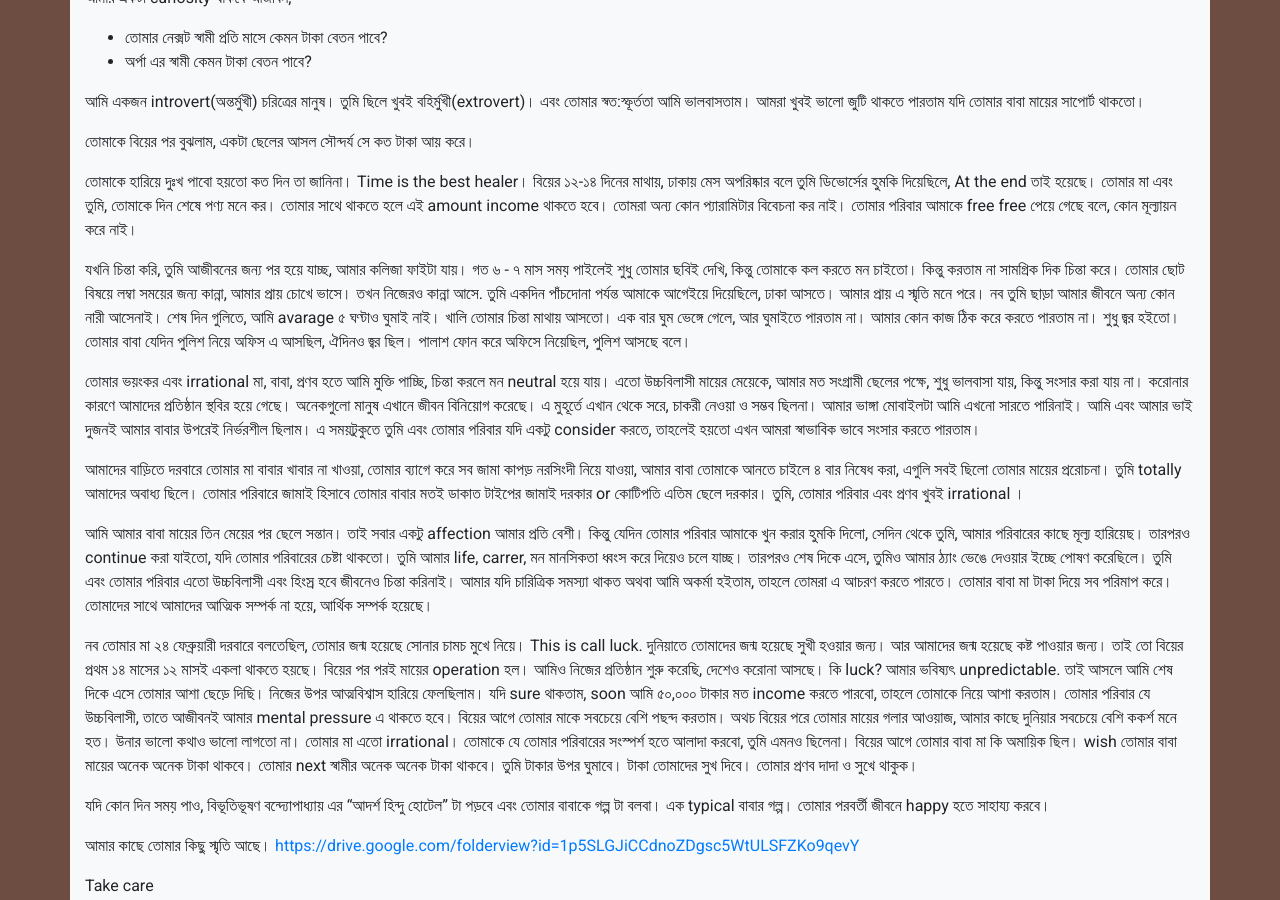
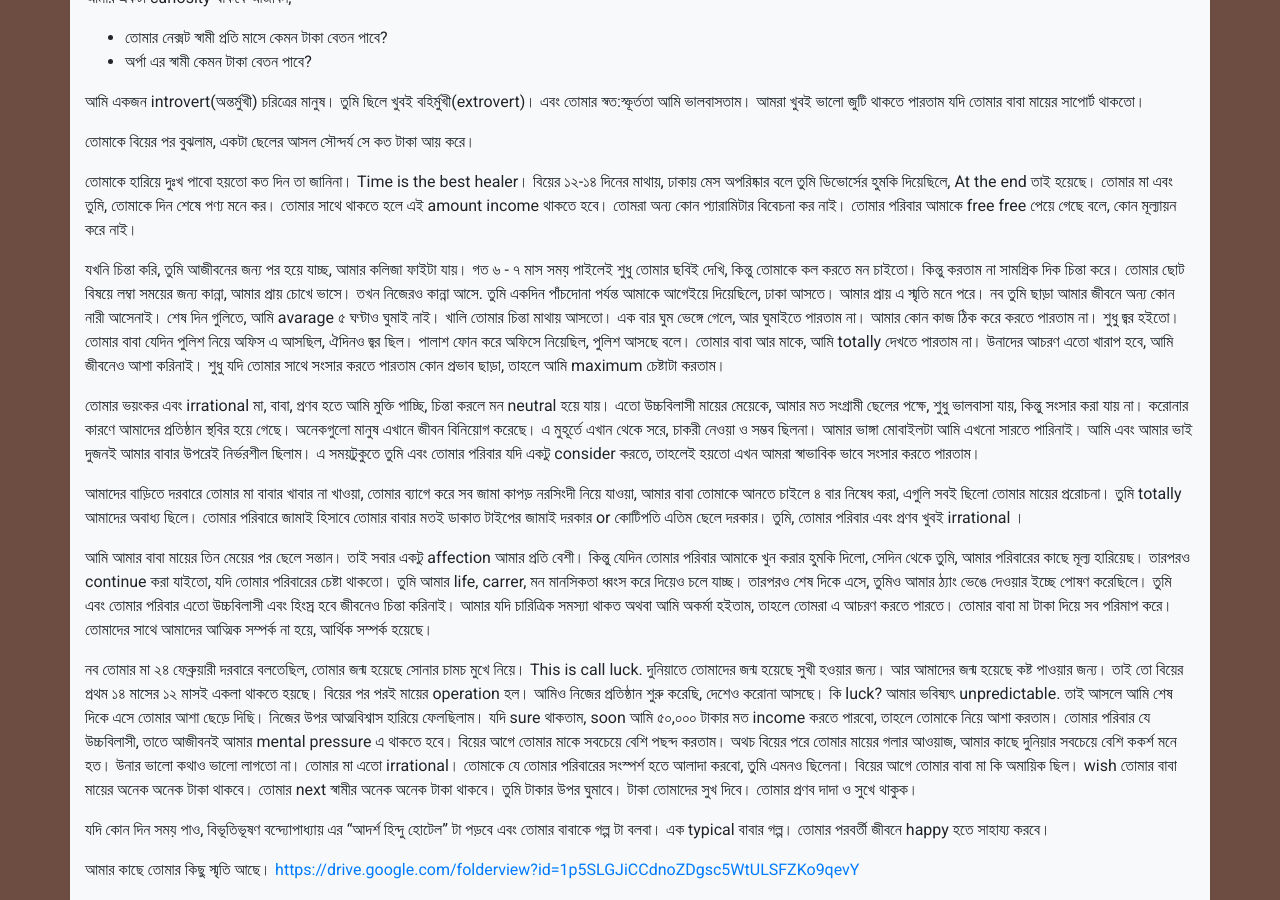
Before and after one commit to polodev/nobo, a Jekyll site: the page built from index.md, in a window 1280 px wide and 900 px high, scrolled down 4226 px. Built offline with Jekyll 4.4.1, drawn with Linux system fonts in a browser that asks for light colours; nearby versions of some CDN libraries; some of the changed text lies outside the part shown.

Commit message:
--updated--

```diff
--- a/index.md
+++ b/index.md
@@ -57,7 +57,7 @@ active: last-message
 
 আমি যেদিন সব furniture আরিফদের বাড়ী পাঠাই, আমার খুব খারাপ লাগছিলো। এক করোনার কারণেই, আমার তোমার সংসার হয়নাই। তোমার বাবা যদি furniture ঢাকার বাসায় না রেখে যেত, আমরা ছোট কোন বাসায় থাকতে পারতাম। অথবা আমার বাবার কথামত, যদি furniture গুলি তোমাদের বাসায় রাখার ব্যবস্থা করতো, তাহলেও আমরা ঢাকা একসাথে থাকতে পারতাম। তুমি এবং তোমার পরিবার, আমার এবং আমার পরিবারের প্রতি বিন্দু মাত্র ভদ্রতা দেখাওনি। আর তোমার মাঝেও, আমাদের তখনকার পরিস্থিতির সাথে মানিয়ে নেয়ার কোন মন মানসিকতা দেখতে পাইনাই। নব তোমার কি মনে পরে, তুমি কোন দিন আমাকে mentally কোন সাপোর্ট দিয়েছে, বউ হিসাবে? তোমার মায়ের যে mentality, তাতে তোমাকে নিয়ে কোন দিন সুখী হওয়া সম্ভব ছিলনা। তোমার বাবা এবং তুমি, তোমার মা দ্বারা খুবই প্রভাবিত। আর তোমার মা খুবই উচ্চবিলাসী এবং irrational. মানুষকে পরিমাপ করে টাকা পয়সার ভিত্তিতে। তোমাদের সঞ্জয়ের মতই already established ছেলে দরকার ছিল। তোমার মা উচ্চবিলাসী হওয়ার কারণেই, ৮ - ১০ টা সাধারণ পরিবারের মত বিয়ের পর বউ নিয়ে থাকতে পারিনাই।
 
-তুমি কি বলতে পারবে, আমার বাবা ৪ বার আনতে চাইলে, কেন আমাদের বাড়িতে আসো নাই? নব অন্য কোন ছেলের বাবা হলে, দ্বিতীয় বার ঐ আনতে চেষ্টা করত না। তোমার বাবা মায়ের, যেখানে তোমাকে উৎসাহ দিয়ে আমাদের বাড়িতে পাঠানো উচিৎ ছিল, সেখানে তারা তোমাকে নিরুৎসাহ করতো, আমাদের বাড়ীতে না থাকার জন্য। আমার বাবা মা তোমার প্রতি এতো আন্তরিক থাকা সত্ত্বেও তুমি আমাদের বাড়ি সাময়িক সময় (করোনা কালে) থাকলে না। তুমি আমাকে বলছিলে, তোমাদের বাড়িতে কি বান্দি গিরি করার জন্য নি তোমাকে বিয়ে দিয়েছে। কি এমন কাজ, আমাদের বাড়িতে তোমার করতে হয়েছিল? তুমি এ জাতীয় ভাষা তোমার মা হতেই পেয়েছ।
+তুমি কি বলতে পারবে, আমার বাবা ৪ বার আনতে চাইলে, কেন আমাদের বাড়িতে আসো নাই? নব অন্য কোন ছেলের বাবা হলে, দ্বিতীয় বার ঐ আনতে চেষ্টা করত না। তোমার বাবা মায়ের, যেখানে তোমাকে উৎসাহ দিয়ে আমাদের বাড়িতে পাঠানো উচিৎ ছিল, সেখানে তারা তোমাকে নিরুৎসাহিত করতো, আমাদের বাড়ীতে না থাকার জন্য। আমার বাবা মা তোমার প্রতি এতো আন্তরিক থাকা সত্ত্বেও তুমি আমাদের বাড়ি সাময়িক সময় (করোনা কালে) থাকলে না। তুমি আমাকে বলছিলে, তোমাদের বাড়িতে কি বান্দি গিরি করার জন্য নি তোমাকে বিয়ে দিয়েছে। কি এমন কাজ, আমাদের বাড়িতে তোমার করতে হয়েছিল? তুমি এ জাতীয় ভাষা তোমার মা হতেই পেয়েছ।
 
 তোমাদের বাড়ী গেলে, তোমার বিশ্বজিৎ দাদা এবং তুমি মিলে গ্রামীণ uniqlo থেকে ১০০০ টাকার একটা ইজি প্যান্ট কিনে দিয়েছিলে, এটাই আমি তোমাদের থেকে ব্যাবহার করেছি। বাকী যা আছে তোমাদের বাড়িতেই।
 
@@ -115,7 +115,7 @@ active: last-message
 
 তোমাকে হারিয়ে দুঃখ পাবো হয়তো কত দিন তা জানিনা। Time is the best healer। বিয়ের ১২-১৪ দিনের মাথায়, ঢাকায় মেস অপরিষ্কার বলে তুমি ডিভোর্সের হুমকি দিয়েছিলে, At the end তাই হয়েছে। তোমার মা এবং তুমি, তোমাকে দিন শেষে পণ্য মনে কর। তোমার সাথে থাকতে হলে এই amount income থাকতে হবে। তোমরা অন্য কোন প্যারামিটার বিবেচনা কর নাই। তোমার পরিবার আমাকে free free পেয়ে গেছে বলে, কোন মূল্যায়ন করে নাই।
 
-যখনি চিন্তা করি, তুমি আজীবনের জন্য পর হয়ে যাচ্ছ, আমার কলিজা ফাইটা যায়। গত ৬ - ৭ মাস সময় পাইলেই শুধু তোমার ছবিই দেখি, কিন্তু তোমাকে কল করতে মন চাইতো। কিন্তু করতাম না সামগ্রিক দিক চিন্তা করে। তোমার ছোট বিষয়ে লম্বা সময়ের জন্য কান্না, আমার প্রায় চোখে ভাসে। তখন নিজেরও কান্না আসে. তুমি একদিন পাঁচদোনা পর্যন্ত আমাকে আগেইয়ে দিয়েছিলে, ঢাকা আসতে। আমার প্রায় এ স্মৃতি মনে পরে। নব তুমি ছাড়া আমার জীবনে অন্য কোন নারী আসেনাই। শেষ দিন গুলিতে, আমি avarage ৫ ঘণ্টাও ঘুমাই নাই। খালি তোমার চিন্তা মাথায় আসতো। এক বার ঘুম ভেঙ্গে গেলে, আর ঘুমাইতে পারতাম না। আমার কোন কাজ ঠিক করে করতে পারতাম না। শুধু জ্বর হইতো। তোমার বাবা যেদিন পুলিশ নিয়ে অফিস এ আসছিল, ঐদিনও জ্বর ছিল। পালাশ ফোন করে অফিসে নিয়েছিল, পুলিশ আসছে বলে।
+যখনি চিন্তা করি, তুমি আজীবনের জন্য পর হয়ে যাচ্ছ, আমার কলিজা ফাইটা যায়। গত ৬ - ৭ মাস সময় পাইলেই শুধু তোমার ছবিই দেখি, কিন্তু তোমাকে কল করতে মন চাইতো। কিন্তু করতাম না সামগ্রিক দিক চিন্তা করে। তোমার ছোট বিষয়ে লম্বা সময়ের জন্য কান্না, আমার প্রায় চোখে ভাসে। তখন নিজেরও কান্না আসে. তুমি একদিন পাঁচদোনা পর্যন্ত আমাকে আগেইয়ে দিয়েছিলে, ঢাকা আসতে। আমার প্রায় এ স্মৃতি মনে পরে। নব তুমি ছাড়া আমার জীবনে অন্য কোন নারী আসেনাই। শেষ দিন গুলিতে, আমি avarage ৫ ঘণ্টাও ঘুমাই নাই। খালি তোমার চিন্তা মাথায় আসতো। এক বার ঘুম ভেঙ্গে গেলে, আর ঘুমাইতে পারতাম না। আমার কোন কাজ ঠিক করে করতে পারতাম না। শুধু জ্বর হইতো। তোমার বাবা যেদিন পুলিশ নিয়ে অফিস এ আসছিল, ঐদিনও জ্বর ছিল। পালাশ ফোন করে অফিসে নিয়েছিল, পুলিশ আসছে বলে। তোমার বাবা আর মাকে, আমি totally দেখতে পারতাম না। উনাদের আচরণ এতো খারাপ হবে, আমি জীবনেও আশা করিনাই। শুধু যদি তোমার সাথে সংসার করতে পারতাম কোন প্রভাব ছাড়া, তাহলে আমি maximum চেষ্টাটা করতাম।
 
 তোমার ভয়ংকর এবং irrational মা, বাবা, প্রণব হতে আমি মুক্তি পাচ্ছি, চিন্তা করলে মন neutral হয়ে যায়। এতো উচ্চবিলাসী মায়ের মেয়েকে, আমার মত সংগ্রামী ছেলের পক্ষে, শুধু ভালবাসা যায়, কিন্তু সংসার করা যায় না। করোনার কারণে আমাদের প্রতিষ্ঠান স্থবির হয়ে গেছে। অনেকগুলো মানুষ এখানে জীবন বিনিয়োগ করেছে। এ মুহূর্তে এখান থেকে সরে, চাকরী নেওয়া ও সম্ভব ছিলনা। আমার ভাঙ্গা মোবাইলটা আমি এখনো সারতে পারিনাই। আমি এবং আমার ভাই দুজনই আমার বাবার উপরেই নির্ভরশীল ছিলাম। এ সময়টুকুতে তুমি এবং তোমার পরিবার যদি একটু consider করতে, তাহলেই হয়তো এখন আমরা স্বাভাবিক ভাবে সংসার করতে পারতাম।
 
```
